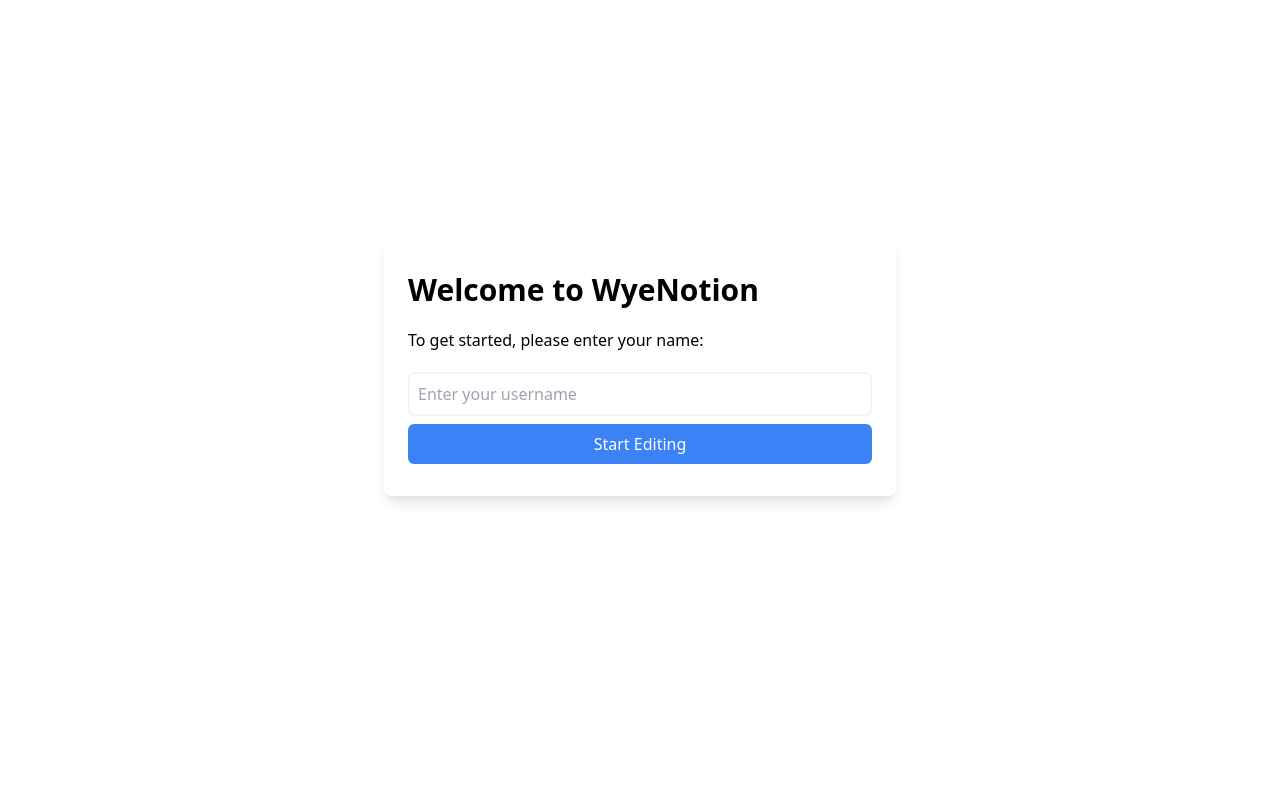
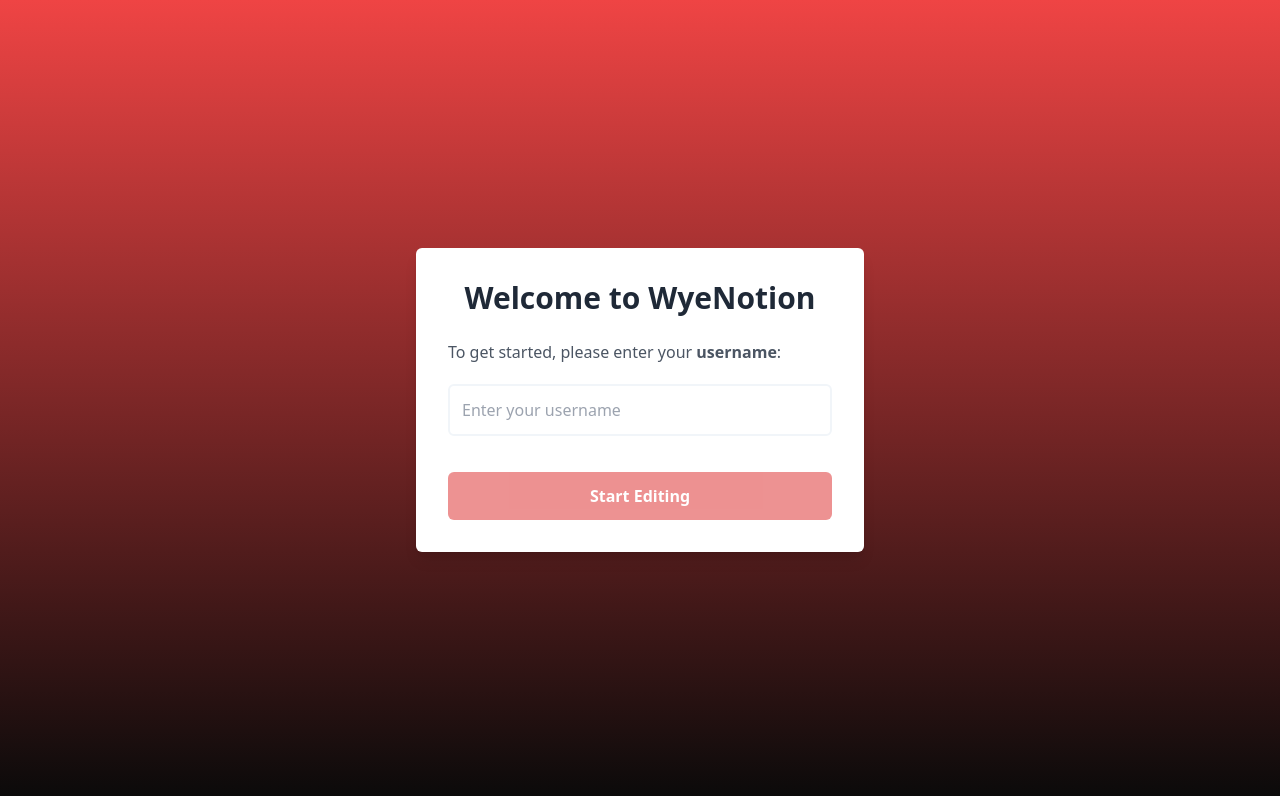
Before and after one commit to NicolasInzua/wyenotion, a Next.js app in the folder apps/web/: page / in a window 1280 px wide. Shown: the top 796 px of the page. Built offline with nearby package versions, Linux system fonts and the light colour scheme.

Commit message:
feat: transition with motion and loading spinner

```diff
--- a/apps/web/package.json
+++ b/apps/web/package.json
@@ -20,6 +20,7 @@
     "axios": "^1.7.7",
     "is-hotkey": "^0.2.0",
     "lucide-react": "^0.439.0",
+    "motion": "^11.11.14",
     "nanoid": "^5.0.7",
     "next": "14.2.8",
     "phoenix": "^1.7.14",
--- a/apps/web/src/pages/[slug].tsx
+++ b/apps/web/src/pages/[slug].tsx
@@ -1,4 +1,4 @@
-import { useCallback, useMemo, useRef, useState } from 'react';
+import { useCallback, useRef, useState } from 'react';
 import { useChannel } from '@/hooks/useChannel';
 import { TextEditor } from '@/components/SlateEditor/TextEditor';
 import { type EditorHandle } from '@/components/SlateEditor/TextEditor';
--- a/apps/web/src/pages/index.tsx
+++ b/apps/web/src/pages/index.tsx
@@ -1,19 +1,43 @@
 import { useUser } from '@/contexts/UserContext';
 import { useRouter } from 'next/router';
-import { useState } from 'react';
+import { useState, useEffect } from 'react';
+import { motion } from 'framer-motion';
+
+const USERNAME_MIN_LENGTH = 3;
 
 export default function Home() {
   const router = useRouter();
   const { setUsername } = useUser();
   const [localUsername, setLocalUsername] = useState('');
-  const [error, setError] = useState('');
+  const [error, setError] = useState<string | null>(null);
+  const [isLoading, setIsLoading] = useState(false);
 
-  const handleSubmit = (event: React.FormEvent<HTMLFormElement>) => {
+  const isDisabled =
+    !!error || localUsername.trim().length < USERNAME_MIN_LENGTH || isLoading;
+
+  useEffect(() => {
+    document.body.classList.add(
+      'bg-gradient-to-b',
+      'from-red-500',
+      'to-neutral-950'
+    );
+    return () => {
+      document.body.classList.remove(
+        'bg-gradient-to-b',
+        'from-red-500',
+        'to-red-600'
+      );
+    };
+  }, []);
+
+  const handleSubmit = async (event: React.FormEvent<HTMLFormElement>) => {
     event.preventDefault();
-    if (error) return;
+    if (error || localUsername.trim().length < USERNAME_MIN_LENGTH) return;
 
-    setUsername(localUsername);
-    router.push('/lobby');
+    setIsLoading(true);
+    setUsername(localUsername.trim());
+    await router.push('/lobby');
+    setIsLoading(false);
   };
 
   const handleChange = (event: React.ChangeEvent<HTMLInputElement>) => {
@@ -21,35 +45,56 @@ export default function Home() {
 
     setLocalUsername(newValue);
 
-    if (newValue.trim() === '') {
-      setError('Empty username not allowed');
+    if (newValue.trim().length < USERNAME_MIN_LENGTH) {
+      setError(
+        `Username must be at least ${USERNAME_MIN_LENGTH} characters long`
+      );
       return;
     }
-
-    setError('');
+    setError(null);
   };
 
   return (
-    <div className="w-full max-w-lg mx-auto mt-60">
-      <form
-        onSubmit={handleSubmit}
-        className="bg-white shadow-lg shadow-slate-350 rounded-lg px-6 py-8"
+    <div className="flex items-center justify-center h-screen">
+      <motion.div
+        initial={{ opacity: 0, y: 20 }}
+        animate={{ opacity: 1, y: 0 }}
+        transition={{ duration: 0.3 }}
+        className="bg-white shadow-lg rounded-md p-8 w-full max-w-md"
       >
-        <h1 className="text-3xl font-bold mb-5">Welcome to WyeNotion</h1>
-        <p className="mb-5">To get started, please enter your name:</p>
+        <h1 className="text-3xl font-bold mb-6 text-center text-gray-800">
+          Welcome to WyeNotion
+        </h1>
+        <p className="mb-5 text-gray-600">
+          To get started, please enter your <strong>username</strong>:
+        </p>
+        <form onSubmit={handleSubmit}>
           <input
             type="text"
             placeholder="Enter your username"
             name="username"
             value={localUsername}
             onChange={handleChange}
-          className="w-full rounded-md border-2 border-slate-100 mb-2 p-2"
+            className="w-full rounded-md border-2 mb-1 border-slate-100 p-3 focus:outline-none  focus:border-slate-400"
           />
-        {error && <p className="text-red-500 italic mb-2">{error}</p>}
-        <button className="w-full text-md bg-blue-500 hover:bg-blue-600 text-white rounded-md py-2 px-4">
-          Start Editing
+          <div className="h-6 mb-2 ml-1">
+            {error && <p className="text-sm text-red-500 italic">{error}</p>}
+          </div>
+          <button
+            type="submit"
+            className={`w-full text-md bg-red-600 hover:bg-red-600 text-white rounded-md py-3 px-6 ${isDisabled ? 'opacity-50 cursor-not-allowed' : ''}`}
+            disabled={isDisabled}
+          >
+            {isLoading ? (
+              <div className="flex items-center justify-center">
+                <div className="w-5 h-5 border-2 border-white rounded-full border-t-transparent animate-spin" />
+              </div>
+            ) : (
+              <p className="font-bold">Start Editing</p>
+            )}
           </button>
         </form>
+      </motion.div>
     </div>
   );
 }
```
Also changed, not shown: 1 other file (tests, documents, lock files or other folders). Lines whose indentation alone changed are shown as unchanged.
